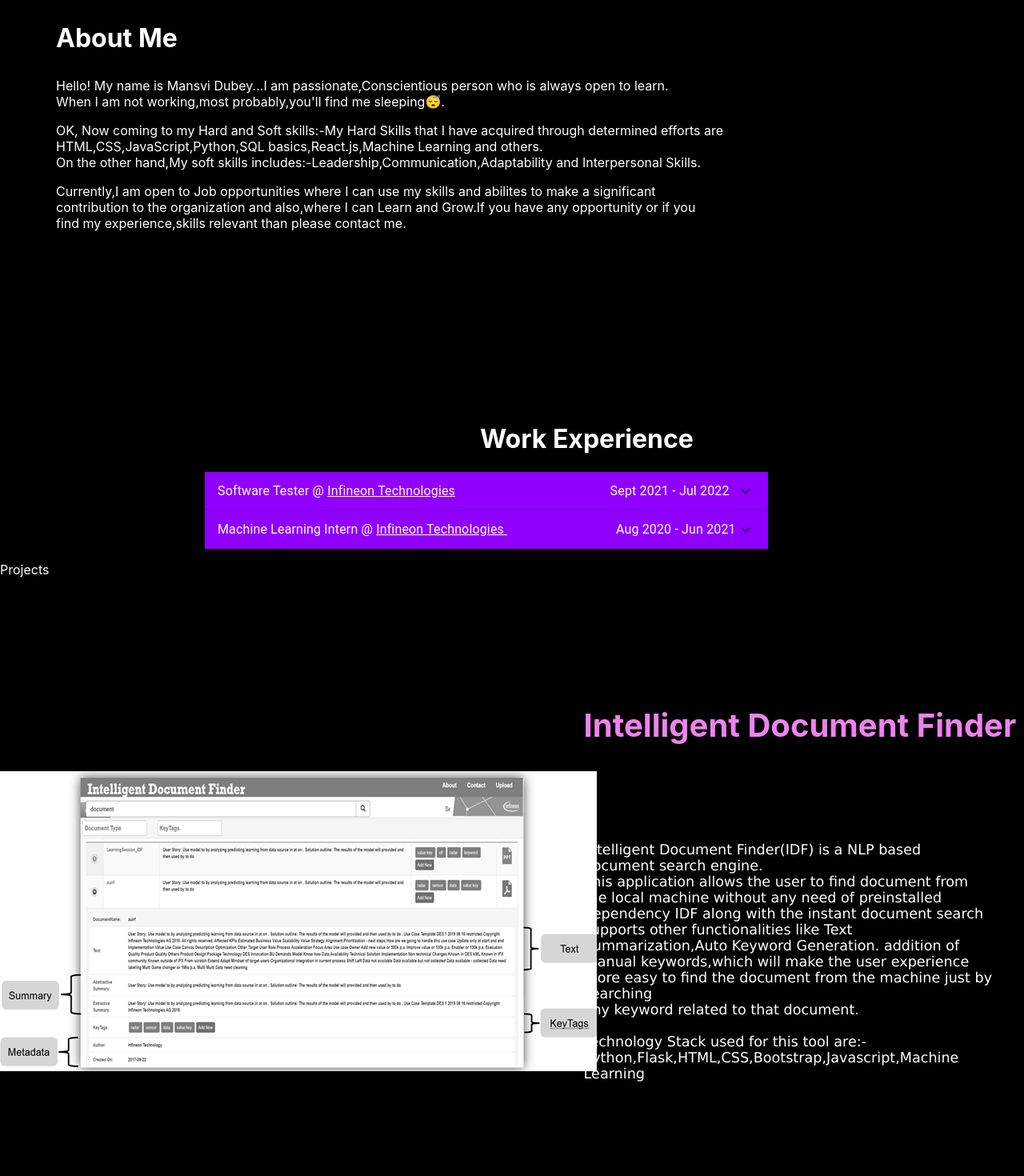
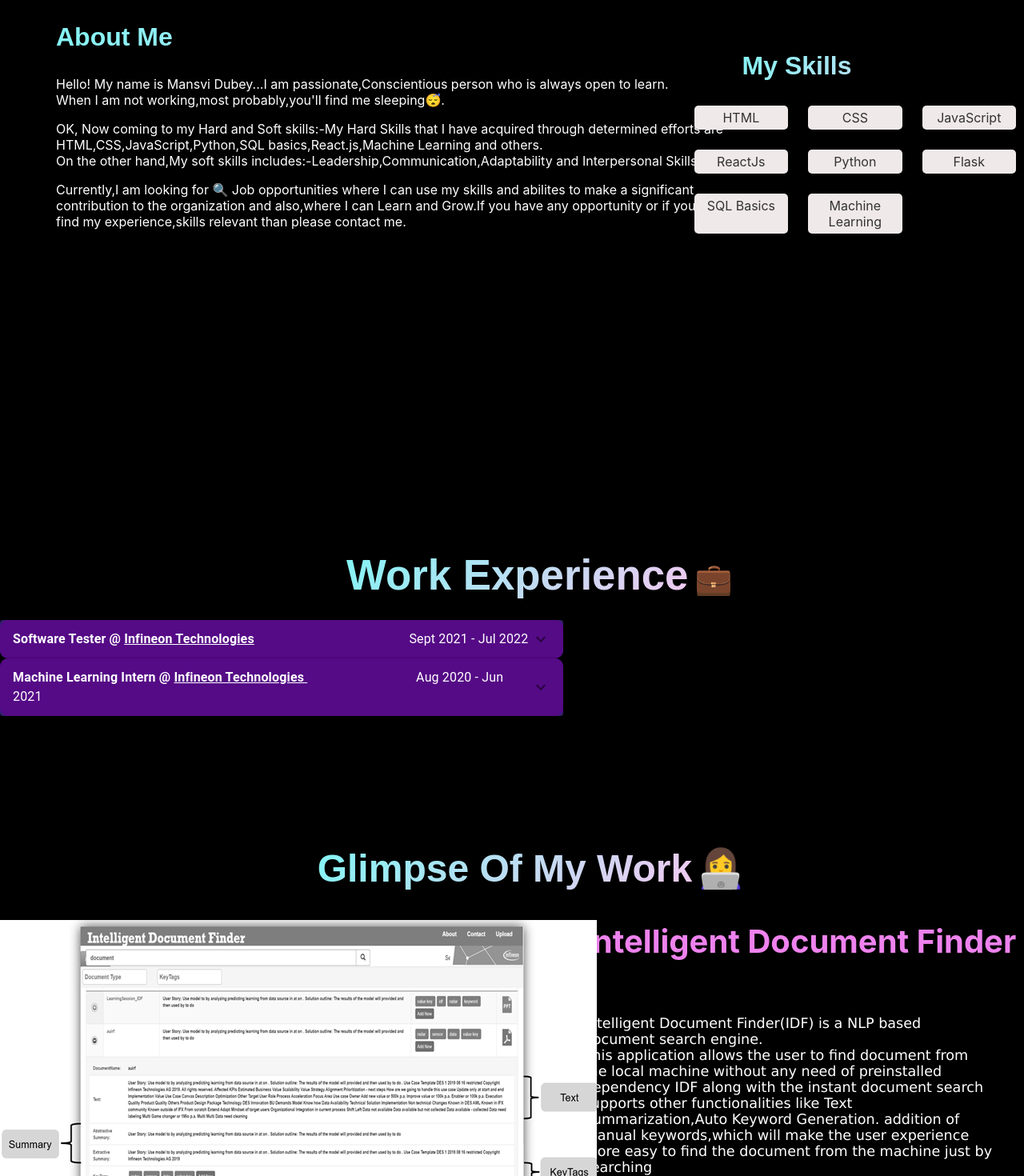
Before and after one commit to mansvi13/PersonalPortfolio, a React (Create React App) app: page /contact in a window 1280 px wide. Shown: the part 820-2290 px from the top of the page at 80% size. Built offline with nearby package versions, Linux system fonts and the light colour scheme; the HTML template or start-up script is replaced by a standard one.

Commit message:
componen styling

```diff
--- a/src/component/About/About.css
+++ b/src/component/About/About.css
@@ -1,5 +1,6 @@
-.a-wrapper{
-    margin-top:-10px;
+.a-Wrapper{
+   height:500px;
+
 }
 .a-left{
     color:white;
@@ -7,7 +8,39 @@
     margin-top: 30px;
 }
 .a-heading{
-    color:white;
+    background: linear-gradient(-225deg, #83f4f4 0%, #f2c9f1 100%);
+	-webkit-background-clip: text;
+	-webkit-text-fill-color: transparent;
+    font-size: 200%;
+    font-family:Arial, Helvetica, sans-serif;
     margin-top:10rem;
     margin-left: 70px;
 }
+.a-headingright{
+    background: linear-gradient(-225deg, #83f4f4 0%, #f2c9f1 100%);
+	-webkit-background-clip: text;
+	-webkit-text-fill-color: transparent;
+    font-size: 200%;
+    font-family:Arial, Helvetica, sans-serif;
+    margin-top:-62%;
+}
+.a-right{
+    margin-left: 67%;
+    margin-top: 3%;
+}
+.a-Skills{
+    color:rgb(51, 50, 50);
+    display: grid;
+    grid-template-columns: repeat(3,1fr);
+    grid-gap: 5px;
+}
+
+
+.a-skill{
+    background-color: rgb(240, 233, 233);
+    text-align: center;
+    margin: 10px;
+    padding:5px;
+    border-radius: 5px;
+
+  }
--- a/src/component/About/About.js
+++ b/src/component/About/About.js
@@ -17,9 +17,22 @@ const About = () =>{
                         On the other hand,My soft skills includes:-Leadership,Communication,Adaptability and Interpersonal Skills.
                     </p>
                     <p>
-                        Currently,I am open to Job opportunities where I can use my skills and abilites to make a significant <br></br> contribution to the organization and also,where I can Learn and Grow.If you have any opportunity or if you <br></br>find my experience,skills relevant than please contact me.
+                        Currently,I am looking for 🔍 Job opportunities where I can use my skills and abilites to make a significant <br></br> contribution to the organization and also,where I can Learn and Grow.If you have any opportunity or if you <br></br>find my experience,skills relevant than please contact me.
                     </p>
                 </article>
+            </div>
+            <div className="a-right">
+            <h1 className="a-headingright">My Skills</h1>
+            <div className='a-Skills'>
+            <div className='a-skill'>HTML</div>
+            <div className='a-skill'>CSS</div>
+            <div className='a-skill'>JavaScript</div>
+            <div className='a-skill'>ReactJs</div>
+            <div className='a-skill'>Python</div>
+            <div className='a-skill'>Flask</div>
+            <div className='a-skill'>SQL Basics</div>
+            <div className='a-skill'>Machine Learning</div>
+            </div>
             </div>
         </div>
     );
--- a/src/component/Experience/Experience.css
+++ b/src/component/Experience/Experience.css
@@ -23,3 +23,19 @@ h1{
   margin-top:10rem;
   margin-left: 70px;
 }
+.e-heading{
+	background: linear-gradient(-225deg, #83f4f4 0%, #f2c9f1 100%);
+	-webkit-background-clip: text;
+	-webkit-text-fill-color: transparent;
+  text-align: center;
+  margin-left:30%;
+  font-size: 165%;
+  font-family:Arial, Helvetica, sans-serif;
+
+}
+.e-icon{
+  font-size: 120%;
+}
+.e-accordion{
+  margin-top: 2%;
+}
--- a/src/component/Experience/Experience.js
+++ b/src/component/Experience/Experience.js
@@ -11,22 +11,27 @@ export default function Experience() {
   return (
     <div>
 
-      <h1  style={{color:'white', marginLeft:'600px',marginTop:'15rem'}}>Work  Experience</h1>
+      <h1><span className='e-heading'>Work Experience</span>&nbsp;<span className='e-icon'>💼</span></h1>
+      <div className="e-accordion">
       <Accordion sx={{
-            backgroundColor: "blue",
+            backgroundColor: "#331E6F",
             width:'55%',
-            ml:'20%',
-            p:'relative'
+            borderRadius:'10px',
+            borderTopRightRadius:'10px',
+            borderTopLeftRadius:'10px'
           }}>
         <AccordionSummary
           expandIcon={<ExpandMoreIcon />}
           sx={{
-            backgroundColor: "#8F00FF",
-            p:'absolute'
+            backgroundColor: "#550A86",
+            p:'sticky',
+            borderRadius:'10px',
+            borderTopRightRadius:'10px',
+            borderTopLeftRadius:'10px'
+
           }}
-
         >
-          <Typography style={{color:'white'}} >Software Tester @ <a style={{color:'white'}} href="https://www.infineon.com/" target="blank">Infineon Technologies</a>&nbsp;&nbsp;&nbsp;&nbsp;&nbsp;&nbsp;&nbsp;&nbsp;&nbsp;&nbsp;&nbsp;&nbsp;&nbsp;&nbsp;&nbsp;&nbsp;&nbsp;&nbsp;&nbsp;&nbsp;&nbsp;&nbsp;&nbsp;&nbsp;&nbsp;&nbsp;&nbsp;&nbsp;&nbsp;&nbsp;&nbsp;&nbsp;&nbsp;&nbsp;&nbsp;&nbsp;&nbsp;&nbsp;&nbsp;&nbsp;&nbsp;&nbsp;&nbsp;&nbsp;&nbsp;&nbsp;&nbsp;Sept 2021 - Jul 2022</Typography>
+          <Typography style={{color:'white'}} ><b>Software Tester @</b> <a style={{color:'white'}} href="https://www.infineon.com/" target="blank"><b>Infineon Technologies</b></a>&nbsp;&nbsp;&nbsp;&nbsp;&nbsp;&nbsp;&nbsp;&nbsp;&nbsp;&nbsp;&nbsp;&nbsp;&nbsp;&nbsp;&nbsp;&nbsp;&nbsp;&nbsp;&nbsp;&nbsp;&nbsp;&nbsp;&nbsp;&nbsp;&nbsp;&nbsp;&nbsp;&nbsp;&nbsp;&nbsp;&nbsp;&nbsp;&nbsp;&nbsp;&nbsp;&nbsp;&nbsp;&nbsp;&nbsp;&nbsp;&nbsp;&nbsp;&nbsp;&nbsp;&nbsp;&nbsp;&nbsp;Sept 2021 - Jul 2022</Typography>
         </AccordionSummary>
         <AccordionDetails>
           <Typography>
@@ -41,23 +46,23 @@ export default function Experience() {
         </AccordionDetails>
       </Accordion>
       <Accordion sx={{
-            backgroundColor: "#4B0082",
+            backgroundColor: "#331E6F",
             width:'55%',
-            ml:'20%',
-            justifyContent:"center",
-            flexdirection: 'column',
-            p:"sticky",
-            bottom:0
+            borderRadius:'10px',
+            borderTopRightRadius:'10px',
+            borderTopLeftRadius:'10px'
           }}>
         <AccordionSummary
           expandIcon={<ExpandMoreIcon />}
           sx={{
-            backgroundColor: "#8F00FF",
+            backgroundColor: "#550A86",
             p:"sticky",
-            bottom:0
+            borderRadius:'10px',
+            borderTopRightRadius:'10px',
+            borderTopLeftRadius:'10px'
           }}
         >
-        <Typography style={{color:'white'}}>Machine Learning Intern @ <a style={{color:'white'}} href="https://www.infineon.com/" target="blank">Infineon Technologies </a>&nbsp;&nbsp;&nbsp;&nbsp;&nbsp;&nbsp;&nbsp;&nbsp;&nbsp;&nbsp;&nbsp;&nbsp;&nbsp;&nbsp;&nbsp;&nbsp;&nbsp;&nbsp;&nbsp;&nbsp;&nbsp;&nbsp;&nbsp;&nbsp;&nbsp;&nbsp;&nbsp;&nbsp;&nbsp;&nbsp;&nbsp;&nbsp;&nbsp;Aug 2020 - Jun 2021</Typography>
+        <Typography style={{color:'white'}}><b>Machine Learning Intern @ </b><a style={{color:'white'}} href="https://www.infineon.com/" target="blank"><b>Infineon Technologies</b> </a>&nbsp;&nbsp;&nbsp;&nbsp;&nbsp;&nbsp;&nbsp;&nbsp;&nbsp;&nbsp;&nbsp;&nbsp;&nbsp;&nbsp;&nbsp;&nbsp;&nbsp;&nbsp;&nbsp;&nbsp;&nbsp;&nbsp;&nbsp;&nbsp;&nbsp;&nbsp;&nbsp;&nbsp;&nbsp;&nbsp;&nbsp;&nbsp;&nbsp;Aug 2020 - Jun 2021</Typography>
         </AccordionSummary>
         <AccordionDetails>
           <Typography>
@@ -71,7 +76,7 @@ export default function Experience() {
           </Typography>
         </AccordionDetails>
       </Accordion>
-
+      </div>
     </div>
   );
 };
--- a/src/component/Projects/Projects.css
+++ b/src/component/Projects/Projects.css
@@ -1,3 +1,7 @@
+.p-wrapper{
+  margin-top: 10%;
+
+}
 .p-idfimage{
   max-width: 100%;
   max-height: 100%;
@@ -55,6 +59,7 @@
 }
 .p-IDF{
   margin-left:57%;
+  margin-top: 3%;
 }
 /*-----------------------MApp-------------------*/
 .p-Mappimg{
@@ -113,3 +118,16 @@
 .p-Portfolio{
   margin-left:57%;
 }
+.p-heading{
+
+	background: linear-gradient(-225deg, #83f4f4 0%, #f2c9f1 100%);
+	-webkit-background-clip: text;
+	-webkit-text-fill-color: transparent;
+  text-align: center;
+  margin-left:27%;
+  font-size: 200%;
+  font-family:Arial, Helvetica, sans-serif
+}
+.p-icon{
+  font-size: 200%;
+}
--- a/src/component/Projects/Projects.js
+++ b/src/component/Projects/Projects.js
@@ -2,60 +2,92 @@ import React from 'react';
 import idf from "./idf.png"
 import MApp from "./MApp.png"
 import YTS from "./YTS.png"
+import { FaGithub } from "react-icons/fa";
 import "./Projects.css";
 const Projects = () => {
     return(
         <div className='p-wrapper'>
             <div className ='p-project'>
                 <section className='p-horizontal'>
-                 <p style={{ color: 'white' }} >Projects</p>
+                { /*<p style={{ color: 'white',textAlign:'center',fontSize:'300%' }} >Glimpse Of My Work<s💻</p>*/}
+                 <h1>
+                 <span className='p-heading'>Glimpse Of My Work</span>&nbsp;<span className='p-icon'>👩‍💻</span>
+                 </h1>
+
 
                 {/*---------------------- Project 1--------------------------*/}
 
-                <h1 className="p-IDF" style={{ color: 'violet',fontSize:'250%' }}>Intelligent Document Finder</h1>
-                <div className="p-IDFdata">
+                <h1 className="p-IDF" style={{ color: 'violet',fontSize:'250%',marginBottom:'-4%' }}>Intelligent Document Finder</h1>
+
                 <img className= "p-idfimage" src={idf} alt ='Mansvi Dubey'/>
 
-                <p className="p-idfdetails" style={{ color: 'white',width:'40%',marginLeft:'57%',marginTop:'-24%',fontFamily:"verdana",fontSize:'110%'}}><br></br>Intelligent Document Finder(IDF) is a NLP based document search engine.<br></br>
+                <p className="p-idfdetails" style={{ color: 'white',width:'40%',marginLeft:'57%',marginTop:'-20%',fontFamily:"verdana",fontSize:'110%'}}>Intelligent Document Finder(IDF) is a NLP based document search engine.<br></br>
                     This application allows the user to find document from the local machine without any need of preinstalled dependency
                     IDF along with the instant document search supports other functionalities like Text Summarization,Auto Keyword Generation.
                     addition of manual keywords,which will make the user experience more easy to find the document from the machine just by searching <br></br>
-                    any keyword related to that document.<br></br>
+                    any keyword related to that document.
                     <br></br>
                     Technology Stack used for this tool are:- Python,Flask,HTML,CSS,Bootstrap,Javascript,Machine Learning
                     <br></br>
                     <br></br>
+                    <span>
+                    <a className="github" href = "https://github.com/mansvi13/Intelligent-Document-Finder" target="blank" >
+                    <FaGithub size ='3rem'/>
+                    </a>
+                    </span>
                 </p>
-                </div>
+
 
                 {/*------------------------- Project 2--------------------------*/}
 
-                <h1 className="p-Mapp" style={{ color: 'violet',fontSize:'250%'}} >Audio Streaming App</h1>
+                <h1 className="p-Mapp" style={{ color: 'violet',fontSize:'250%',marginBottom:'-7%'}} >Audio Streaming App</h1>
                 <div className="p-Mappdata">
                 <img className="p-Mappimg" src ={ MApp } alt ="MApp"/>
-                <p style={{color:'white' ,width:'40%',marginLeft:'57%',marginTop:'-21%',fontFamily:"verdana",fontSize:'110%'}}>Built a basic audio streaming app using HTML,CSS,Javascript. <br></br>
-                From this basic application user can play the music from the list of songs.</p>
+                <p style={{color:'white' ,width:'40%',marginLeft:'57%',marginTop:'-15%',fontFamily:"verdana",fontSize:'110%'}}>Built a basic audio streaming app using HTML,CSS,Javascript. <br></br>
+                From this basic application user can play the music from the list of songs.
+                <br></br>
+                <br></br>
+                <span>
+                    <a className="github" href = "https://github.com/mansvi13/AudioStreaming" target="blank" >
+                    <FaGithub size ='3rem'/>
+                    </a>
+                    </span>
+                </p>
                 </div>
 
                 {/*-------------------------- Project 3---------------------------*/}
 
-                <h1 className="p-yts" style={{color: 'violet',fontSize:'250%' }}>YTS</h1>
+                <h1 className="p-yts" style={{color: 'violet',fontSize:'250%',marginBottom:'-7%' }}>YTS</h1>
                 <div className="p-ytsdata">
                 <img className="p-ytsimg" src ={ YTS } alt ="YTS"/>
-                <p style={{color: 'white',width:'40%',marginLeft:'57%',marginTop:'-29%',fontFamily:"verdana",fontSize:'110%'}}>Built an application where user can easily get the transcripts of the youtube videos and can  <br></br>
+                <p style={{color: 'white',width:'40%',marginLeft:'57%',marginTop:'-23%',fontFamily:"verdana",fontSize:'110%'}}>Built an application where user can easily get the transcripts of the youtube videos and can  <br></br>
                    easily download the transcripts and the summary of the transcripts. <br></br>
                    This application is in progess.Will update soon.<br></br>
                    Technology Stack Used for this application:-Python,FLask,Javascript,HTML,CSS
+                   <br></br>
+                <br></br>
+                   <span>
+                    <a className="github" href = "https://github.com/mansvi13/YoutubeTranscriptSummarizer" target="blank" >
+                    <FaGithub size ='3rem'/>
+                    </a>
+                    </span>
                 </p>
                 </div>
 
                 {/*------------------------ Project 4---------------------------*/}
 
-                <h1 className="p-Portfolio" style={{ color: 'violet',fontSize:'250%' }}>Personal Portfolio</h1>
+                <h1 className="p-Portfolio" style={{ color: 'violet',fontSize:'250%',marginBottom:'-7%' }}>Personal Portfolio</h1>
                 <div className="p-Portfoliodata">
                 <img className="p-PPimg" src ={ YTS } alt ="YTS"/>
-                <p style={{color:'white' ,width:'40%',marginLeft:'57%',marginTop:'-29%',fontFamily:"verdana",fontSize:'110%'}}>Created the personal Portfolio <br></br>
+                <p style={{color:'white' ,width:'40%',marginLeft:'57%',fontFamily:"verdana",fontSize:'110%',marginTop:'-23%'}}>Created the personal Portfolio <br></br>
                 Technology Stack Used for this application:-React.js,JSX,CSS,Javascript
+                <br></br>
+                <br></br>
+                <span>
+                    <a className="github" href = "https://github.com/mansvi13/PersonalPortfolio" target="blank" >
+                    <FaGithub size ='3rem'/>
+                    </a>
+                </span>
                 </p>
 
                 </div>
--- a/src/component/footer/footer.css
+++ b/src/component/footer/footer.css
@@ -0,0 +1,4 @@
+.F-wrapper{
+    text-align: center;
+    margin-top: 5rem;
+}
--- a/src/component/footer/footer.js
+++ b/src/component/footer/footer.js
@@ -1,4 +1,5 @@
 import React from 'react';
+import "./footer.css";
 
 const Footer = () =>{
     return (
```
